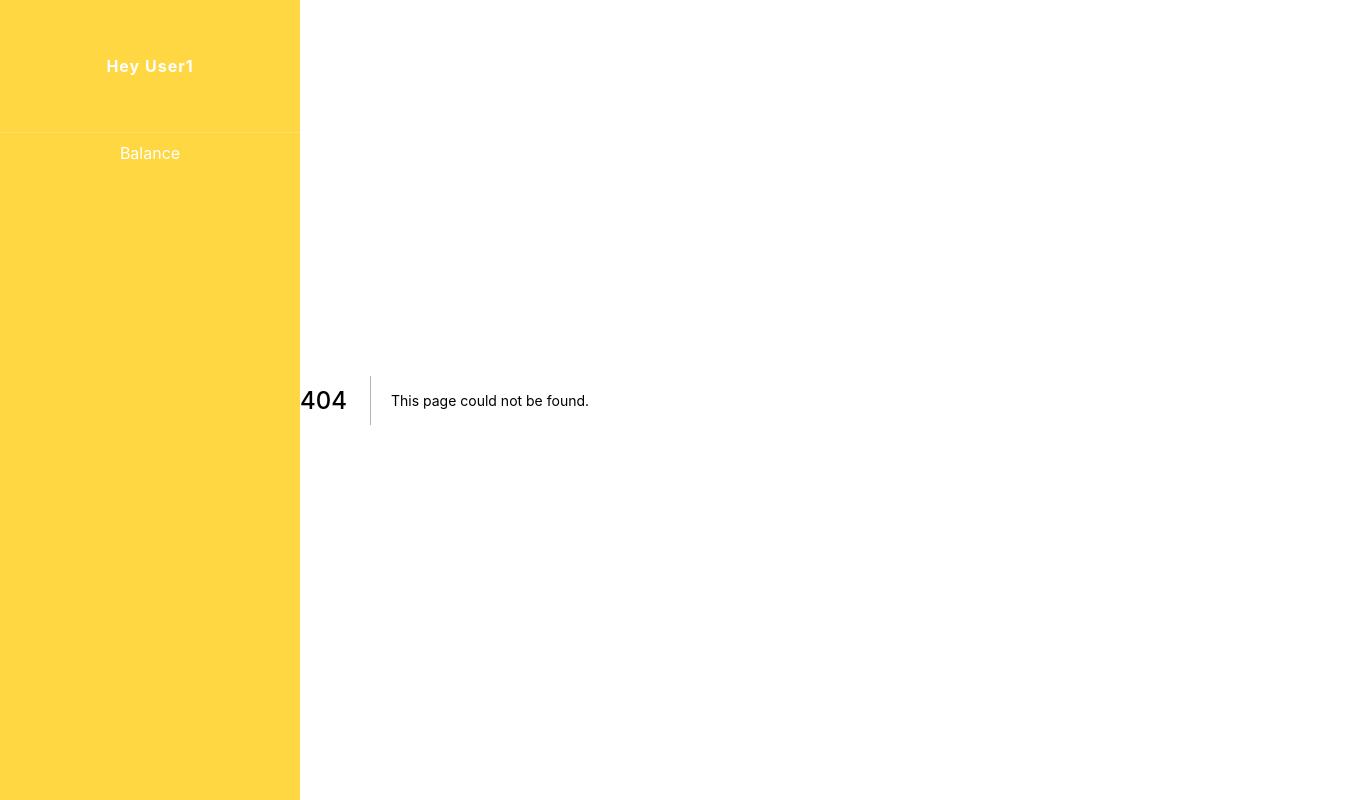
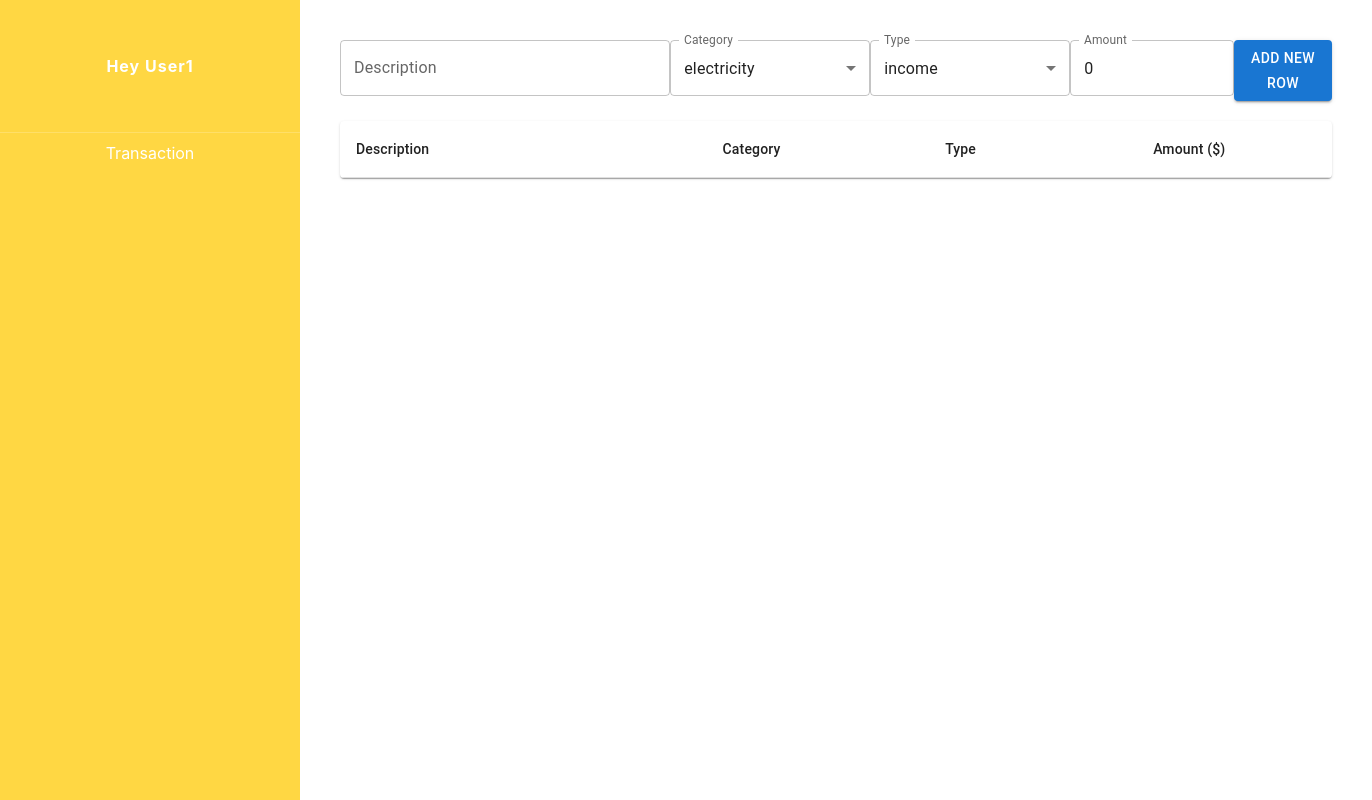
Before and after one commit to MonkeyAndEgg/doge-note, a Next.js app: page /transactions in a window 1280 px wide. Before the commit this address had no page. Shown: the whole page, 1372 px wide, since content can reach past the window. Built offline with nearby package versions, Linux system fonts and the light colour scheme.

Commit message:
renamed balance to transactions

```diff
--- a/components/Sidebar/Sidebar.tsx
+++ b/components/Sidebar/Sidebar.tsx
@@ -4,8 +4,8 @@ import styles from "./Sidebar.module.scss";
 
 const navLinks = [
   {
-    href: '/balance',
-    label: 'Balance'
+    href: '/transactions',
+    label: 'Transaction'
   }
 ];
 
--- a/pages/balance.tsx
+++ b/pages/transactions.tsx
@@ -1,7 +1,7 @@
 import RecordTable from "../components/RecordTable/RecordTable";
 import styles from "../styles/balance.module.scss";
 
-export default function Balance() {
+export default function Transaction() {
 
   return (
     <div className={styles.container}>
```
